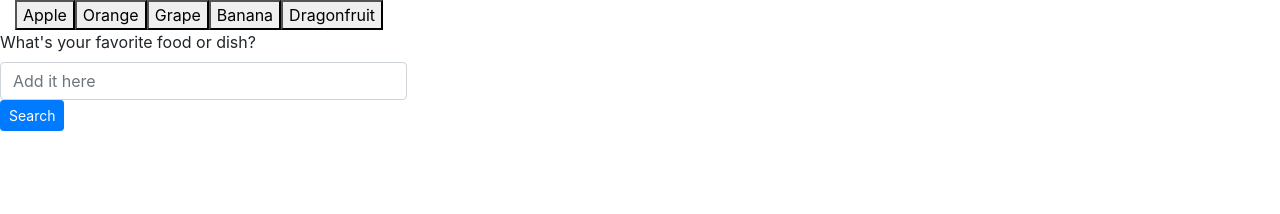
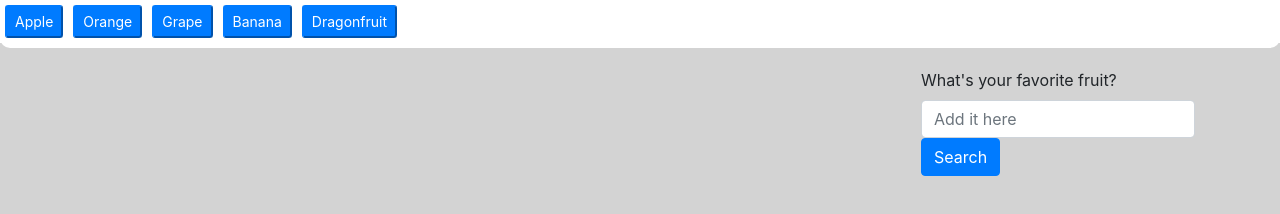
Before and after one commit to aarontjackson/GifTastic, a plain HTML site: page index.html in a window 1280 px wide. Drawn offline with nearby package versions, Linux system fonts and the light colour scheme.

Commit message:
added a few css styling

```diff
--- a/assets/css/style.css
+++ b/assets/css/style.css
@@ -0,0 +1,43 @@
+body {
+    background-color: lightgrey;
+}
+#gif-box {
+    float: left;
+}
+
+form {
+    float: right;
+}
+
+#gifBtn{
+    background-color: white;
+}
+
+.container-fluid {
+    background-color: white;
+    border-radius: 10px;
+    padding: 0 0 5px 0;
+    margin: 0 0 20px 0;
+}
+
+.gif-btn {
+    padding: .25rem .5rem;
+    font-size: .875rem;
+    line-height: 1.5;
+    border-radius: .2rem;
+    color: #fff;
+    background-color: #007bff;
+    border-color: #007bff;
+    margin: 5px 5px;
+}
+
+.gif-btn:hover {
+    padding: .25rem .5rem;
+    font-size: .875rem;
+    line-height: 1.5;
+    background-color: #ffffff;
+    color:  #007bff;
+    border-radius: 0;
+    border: solid;
+    padding: 5px;
+}
--- a/index.html
+++ b/index.html
@@ -6,7 +6,7 @@
     <meta name="viewport" content="width=device-width, initial-scale=1.0">
     <meta http-equiv="X-UA-Compatible" content="ie=edge">
     <meta http-equiv="Content-Security-Policy" content="upgrade-insecure-requests">
-    <title>Document</title>
+    <title>Giftastic!</title>
 
     <!-- Linked CSS stylesheet -->
     <!-- Bootstrap CSS -->
@@ -22,19 +22,23 @@
         <div class="panel-body" id="gifBtn"></div>
     </div>
     <div class="container">
+        <div class="row">
+            <div class="col-7">
                 <!-- Gifs will display here -->
                 <div id="gif-box"></div>
             </div>
+
+                <div class="col-5">
                         <form>
-        <div class="row">
-            <div class="col-4">
                     <!-- User can add different gifs -->
-                <label for="">What's your favorite food or dish?</label>
+                    <label for="">What's your favorite fruit?</label>
                     <input type="text" id="user-input" class="form-control" placeholder="Add it here">
-                <button class="btn btn-primary btn-sm" id="add-button" type="button">Search</button>
+                    <button class="btn btn-primary btn-md" id="add-button" type="button">Search</button>
+                </form>
                 </div>
         </div>
-    </form>
+    </div>
+
 
 
 
```
Lines whose indentation alone changed are shown as unchanged.
